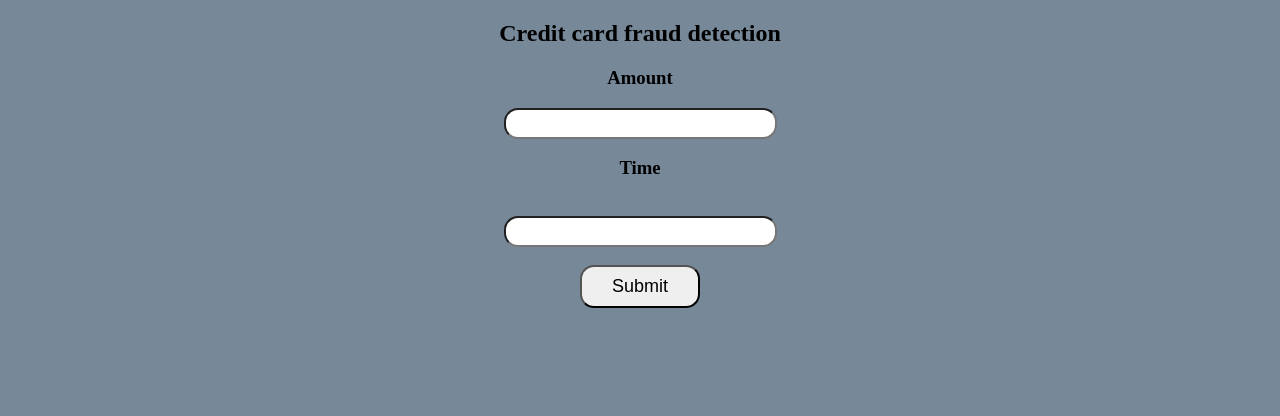
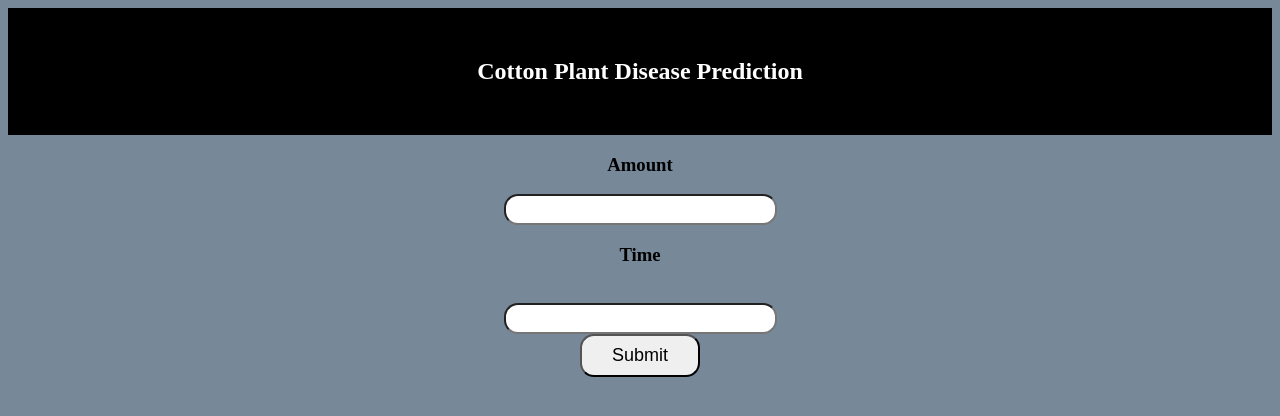
Before and after one commit to vesalapu/credit-card-fraud-detection, a Flask app: page / in a window 1280 px wide. Shown: the top 416 px of the page. Run offline with Flask 2, Linux system fonts and the light colour scheme; parts of the project's set-up code (start-up, migrations or seed data) failed here and were passed over.

Commit message:
Update index.html

```diff
--- a/templates/index.html
+++ b/templates/index.html
@@ -9,9 +9,11 @@
 
 <body>
 
-    <div style="color:black">
-        <form action="{{ url_for('predict')}}" method="post">
-            <h2>Credit card fraud detection</h2>
+   <div style="background-color:black;color:white;padding:30px;">
+  <h2>Cotton  Plant  Disease  Prediction</h2>
+</div>
+    <div>
+
             <h3>Amount</h3>
             <input id="first" name="Amount" required="required">
             <h3>Time</h3><br>
@@ -19,7 +21,7 @@
 
 
             </select>
-            <br><br><button id="sub" type="submit ">Submit</button>
+            <br><button id="sub" type="submit ">Submit</button>
             <br>
 
 
```
